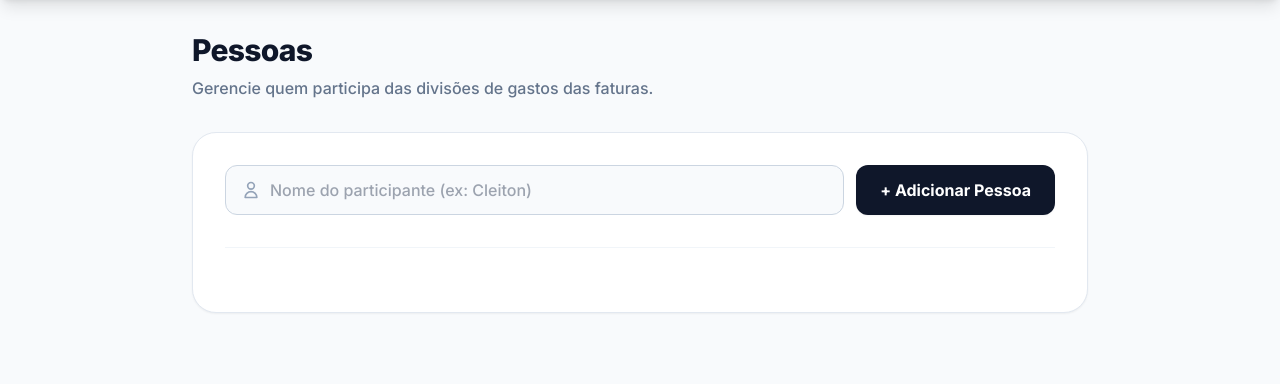
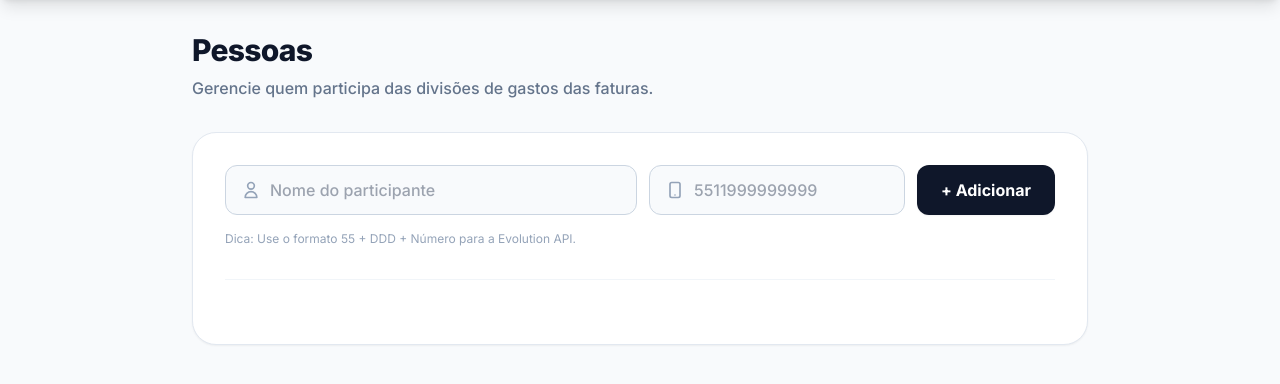
Before and after one commit to jpaulovaz/cartoes-jp-app, a Node server app: page /people in a window 1280 px wide. Shown: the part 65-449 px from the top of the page. Run offline with Node 20, Linux system fonts and the light colour scheme; the visitor is signed in with stand-in values (Sample User, id 1); data that the repository does not hold is empty; some libraries are stand-ins or nearby versions.

Commit message:
Primeira Etapa Cobrança via WhatsApp

```diff
--- a/server.js
+++ b/server.js
@@ -11,6 +11,9 @@ const { Strategy } = require('passport-openidconnect');
 const SQLiteStore = require('connect-sqlite3')(session);
 
 const db = require("./src/db");
+
+// Adiciona a coluna de telefone na tabela people se ela não existir
+try { db.prepare("ALTER TABLE people ADD COLUMN phone TEXT").run(); } catch (e) { /* Coluna já existe */ }
 
 // Cria a tabela de meses fechados se não existir
 db.prepare(`
@@ -185,9 +188,13 @@ app.get("/people", ensureAuthenticated, (req, res) => {
 
 app.post("/people", ensureAuthenticated, (req, res) => {
   const name = (req.body.name || "").trim();
-  if (name) db.prepare("INSERT OR IGNORE INTO people(name, active) VALUES (?, 1)").run(name);
+  const phone = (req.body.phone || "").trim().replace(/\D/g, ''); // Remove parênteses e espaços
+  if (name) {
+    db.prepare("INSERT OR IGNORE INTO people(name, phone, active) VALUES (?, ?, 1)").run(name, phone);
+  }
   res.redirect("/people");
 });
+
 app.post("/people/:id/toggle", ensureAuthenticated, (req, res) => {
   db.prepare("UPDATE people SET active = CASE active WHEN 1 THEN 0 ELSE 1 END WHERE id=?").run(Number(req.params.id));
   res.redirect("/people");
--- a/views/people.ejs
+++ b/views/people.ejs
@@ -4,13 +4,17 @@
     <div class="mb-8 flex flex-col sm:flex-row sm:items-center sm:justify-between gap-4">
       <div>
         <h1 class="text-3xl font-extrabold text-slate-900 dark:text-white tracking-tight">Pessoas</h1>
-        <p class="text-slate-500 mt-2 font-medium">Gerencie quem participa das divisões de gastos das faturas.</p>
+        <p class="text-slate-500 dark:text-slate-400 mt-2 font-medium">Gerencie quem participa das divisões de gastos
+          das faturas.</p>
       </div>
     </div>
 
-    <div class="bg-white rounded-3xl shadow-sm border border-slate-200 p-6 sm:p-8">
+    <div
+      class="bg-white dark:bg-slate-800 rounded-3xl shadow-sm border border-slate-200 dark:border-slate-700 p-6 sm:p-8">
 
-      <form method="post" action="/people" class="flex flex-col sm:flex-row gap-3 mb-8 pb-8 border-b border-slate-100">
+      <form method="post" action="/people"
+        class="flex flex-col gap-4 mb-8 pb-8 border-b border-slate-100 dark:border-slate-700">
+        <div class="flex flex-col md:flex-row gap-3">
           <div class="flex-1 relative">
             <div class="absolute inset-y-0 left-0 pl-4 flex items-center pointer-events-none">
               <svg class="w-5 h-5 text-slate-400" fill="none" stroke="currentColor" viewBox="0 0 24 24">
@@ -19,22 +23,37 @@
               </svg>
             </div>
             <input name="name"
-            class="w-full border border-slate-300 rounded-xl pl-11 pr-4 py-3 bg-slate-50 focus:bg-white focus:ring-2 focus:ring-blue-500 outline-none transition-all font-medium"
-            placeholder="Nome do participante (ex: Cleiton)" autocomplete="off" required />
+              class="w-full border border-slate-300 dark:border-slate-600 rounded-xl pl-11 pr-4 py-3 bg-slate-50 dark:bg-slate-900 focus:bg-white dark:focus:bg-slate-950 dark:text-white focus:ring-2 focus:ring-blue-500 outline-none transition-all font-medium"
+              placeholder="Nome do participante" autocomplete="off" required />
           </div>
+
+          <div class="md:w-64 relative">
+            <div class="absolute inset-y-0 left-0 pl-4 flex items-center pointer-events-none">
+              <svg class="w-5 h-5 text-slate-400" fill="none" stroke="currentColor" viewBox="0 0 24 24">
+                <path stroke-linecap="round" stroke-linejoin="round" stroke-width="2"
+                  d="M12 18h.01M8 21h8a2 2 0 002-2V5a2 2 0 00-2-2H8a2 2 0 00-2 2v14a2 2 0 002 2z"></path>
+              </svg>
+            </div>
+            <input name="phone"
+              class="w-full border border-slate-300 dark:border-slate-600 rounded-xl pl-11 pr-4 py-3 bg-slate-50 dark:bg-slate-900 focus:bg-white dark:focus:bg-slate-950 dark:text-white focus:ring-2 focus:ring-blue-500 outline-none transition-all font-medium"
+              placeholder="5511999999999" autocomplete="off" />
+          </div>
+
           <button type="submit"
-          class="px-6 py-3 rounded-xl font-bold text-white bg-slate-900 hover:bg-slate-800 shadow-sm transition-all hover:-translate-y-0.5 whitespace-nowrap">
-          + Adicionar Pessoa
+            class="px-6 py-3 rounded-xl font-bold text-white bg-slate-900 dark:bg-blue-600 hover:bg-slate-800 dark:hover:bg-blue-700 shadow-sm transition-all hover:-translate-y-0.5 whitespace-nowrap">
+            + Adicionar
           </button>
+        </div>
+        <p class="text-xs text-slate-400">Dica: Use o formato 55 + DDD + Número para a Evolution API.</p>
       </form>
 
       <div class="grid gap-4 sm:grid-cols-2">
         <% people.forEach(p=> { %>
           <div
-            class="group border border-slate-200 rounded-2xl p-4 flex items-center justify-between hover:border-blue-300 hover:shadow-md transition-all bg-white">
+            class="group border border-slate-200 dark:border-slate-700 rounded-2xl p-4 flex items-center justify-between hover:border-blue-300 dark:hover:border-blue-500 hover:shadow-md transition-all bg-white dark:bg-slate-800">
             <div class="flex items-center gap-4">
               <div
-                class="w-12 h-12 rounded-full bg-slate-100 flex items-center justify-center text-slate-600 font-bold text-lg group-hover:bg-blue-50 group-hover:text-blue-600 transition-colors relative">
+                class="w-12 h-12 rounded-full bg-slate-100 dark:bg-slate-900 flex items-center justify-center text-slate-600 dark:text-slate-300 font-bold text-lg group-hover:bg-blue-50 dark:group-hover:bg-blue-900 group-hover:text-blue-600 transition-colors relative">
                 <%= p.name.charAt(0).toUpperCase() %>
                   <% if (p.is_owner) { %>
                     <span class="absolute -top-2 -right-2 text-xl drop-shadow-sm"
@@ -42,16 +61,21 @@
                     <% } %>
               </div>
               <div>
-                <div class="font-extrabold text-slate-800 text-lg flex items-center gap-2">
+                <div class="font-extrabold text-slate-800 dark:text-white text-lg flex items-center gap-2">
                   <%= p.name %>
                 </div>
+
+                <div class="text-xs font-medium text-slate-500 dark:text-slate-400 mb-1">
+                  <%= p.phone ? '📱 ' + p.phone : '⚠️ Sem telefone' %>
+                </div>
+
                 <div class="flex gap-2 items-center">
                   <% if (p.active) { %>
                     <span
-                      class="inline-flex items-center px-2 py-0.5 rounded text-xs font-bold bg-green-100 text-green-800 border border-green-200 mt-1">Ativo</span>
+                      class="inline-flex items-center px-2 py-0.5 rounded text-xs font-bold bg-green-100 text-green-800 dark:bg-green-900/30 dark:text-green-400 border border-green-200 dark:border-green-800">Ativo</span>
                     <% } else { %>
                       <span
-                        class="inline-flex items-center px-2 py-0.5 rounded text-xs font-bold bg-slate-100 text-slate-600 border border-slate-200 mt-1">Inativo</span>
+                        class="inline-flex items-center px-2 py-0.5 rounded text-xs font-bold bg-slate-100 text-slate-600 dark:bg-slate-700 dark:text-slate-400 border border-slate-200 dark:border-slate-600">Inativo</span>
                       <% } %>
                 </div>
               </div>
@@ -60,14 +84,14 @@
             <div class="flex flex-col gap-2">
               <form method="post" action="/people/<%= p.id %>/set-owner">
                 <button
-                  class="w-full px-3 py-1.5 text-xs font-bold rounded-lg border <%= p.is_owner ? 'bg-amber-50 border-amber-300 text-amber-700' : 'bg-white border-slate-200 text-slate-600 hover:bg-slate-50' %> shadow-sm transition-colors">
+                  class="w-full px-3 py-1.5 text-xs font-bold rounded-lg border <%= p.is_owner ? 'bg-amber-50 dark:bg-amber-900/20 border-amber-300 dark:border-amber-700 text-amber-700 dark:text-amber-400' : 'bg-white dark:bg-slate-700 border-slate-200 dark:border-slate-600 text-slate-600 dark:text-slate-300 hover:bg-slate-50 dark:hover:bg-slate-600' %> shadow-sm transition-colors">
                   <%= p.is_owner ? "É o Titular" : "Tornar Titular" %>
                 </button>
               </form>
 
               <form method="post" action="/people/<%= p.id %>/toggle">
                 <button
-                  class="w-full px-3 py-1.5 text-xs font-bold rounded-lg border <%= p.active ? 'border-red-200 text-red-600 hover:bg-red-50' : 'border-green-200 text-green-700 hover:bg-green-50' %> transition-colors bg-white shadow-sm">
+                  class="w-full px-3 py-1.5 text-xs font-bold rounded-lg border <%= p.active ? 'border-red-200 dark:border-red-900 text-red-600 dark:text-red-400 hover:bg-red-50 dark:hover:bg-red-900/20' : 'border-green-200 dark:border-green-900 text-green-700 dark:text-green-400 hover:bg-green-50 dark:hover:bg-green-900/20' %> transition-colors bg-white dark:bg-slate-700 shadow-sm">
                   <%= p.active ? "Desativar" : "Reativar" %>
                 </button>
               </form>
```
Also changed, not shown: 1 other file. Lines whose indentation alone changed are shown as unchanged.
